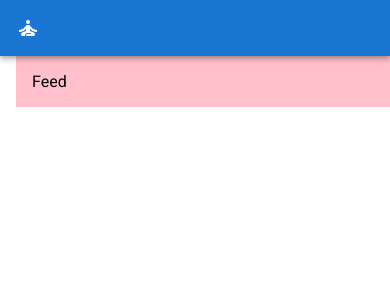
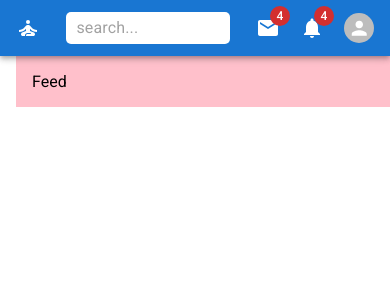
Before and after one commit to bjrfx/materialuitestapp02, a React (Create React App) app: page / in a window 390 px wide. Shown: the top 300 px of the page. Built offline with nearby package versions, Linux system fonts and the light colour scheme.

Commit message:
Updated Navbar
- Added Search
- Added Custom Icons on Badge
- Added Avatar ( Profile Image )
- Aligned Icons
- Visible all these components on Mobile and Desktop screens.

```diff
--- a/src/components/Navbar.jsx
+++ b/src/components/Navbar.jsx
@@ -1,18 +1,52 @@
 import styled from '@emotion/styled'
-import { AppBar, Toolbar, Typography } from '@mui/material'
+import { AppBar, Toolbar, Typography, Box, InputBase } from '@mui/material'
 import React from 'react'
 import SelfImprovementIcon from '@mui/icons-material/SelfImprovement';
+import Badge from '@mui/material/Badge';
+import MailIcon from '@mui/icons-material/Mail';
+import Notifications from '@mui/icons-material/Notifications';
+import Avatar from '@mui/material/Avatar';
 
 const Navbar = () => {
+  //Custom Toolbar
   const StyledToolbar = styled(Toolbar)({
     display: "flex",
     justifyContent: "space-between"
   })
+
+  // custom search bar
+  const Search = styled("div")(({theme}) => ({
+    backgroundColor: "white",
+    padding: "0 10px",
+    borderRadius: "5px",
+    width: "40%"
+  }));
+
+  //Icon
+  const Icons = styled(Box)(({theme}) => ({
+    display: "flex",
+    gap: "20px",
+    alignItems: "center"
+  }))
+
   return (
     <AppBar position='sticky'>
       <StyledToolbar>
         <Typography variant='h6' sx={{display: {xs: "none", sm: "block"}}}>Bagavad Gita</Typography>
         <SelfImprovementIcon sx={{display: {xs: "block", sm: "none"}}} />
+        <Search><InputBase placeholder='search...'/></Search>
+      <Icons>
+      {/* Mail Badge */}
+      <Badge badgeContent={4} color="error" >
+        <MailIcon color="white" />
+      </Badge>
+      {/* Mail Badge */}
+      <Badge badgeContent={4} color="error">
+        <Notifications color="white" />
+      </Badge>
+      {/* Avatar */}
+    <Avatar alt= "Remy Sharp" sx={{width:30, height:30}}/>
+      </Icons>
       </StyledToolbar>
     </AppBar>
   )
```
